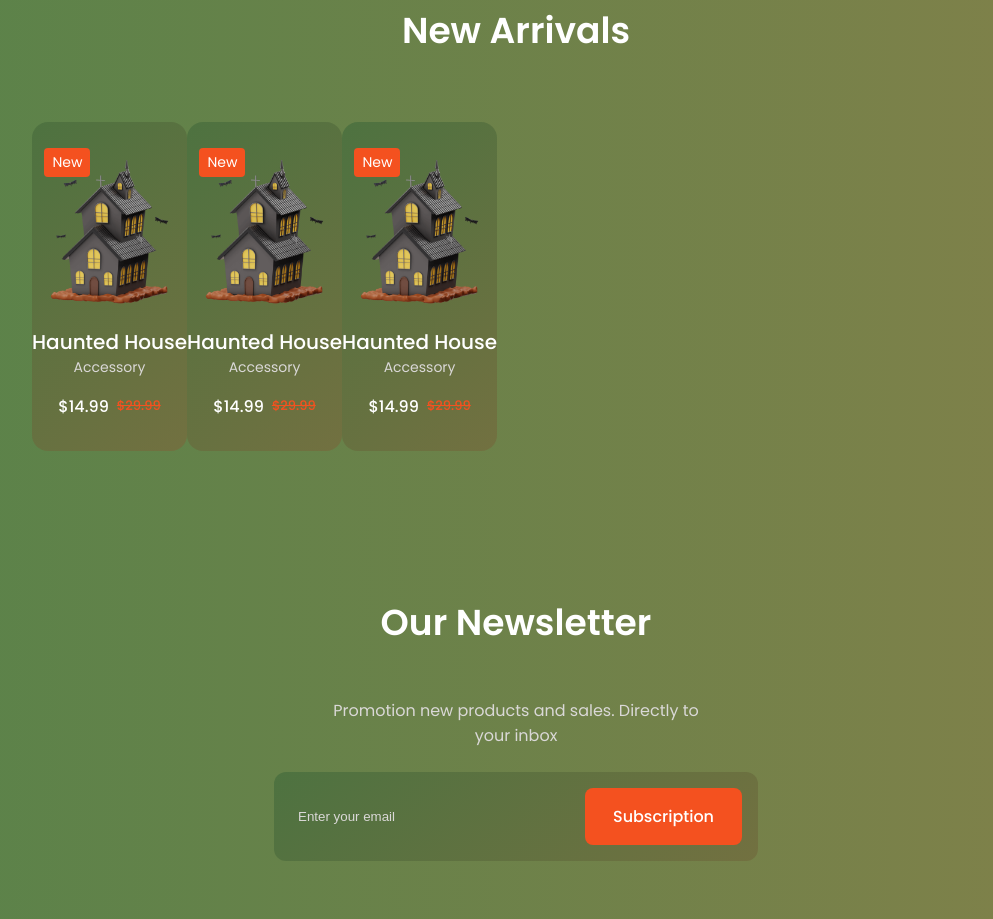
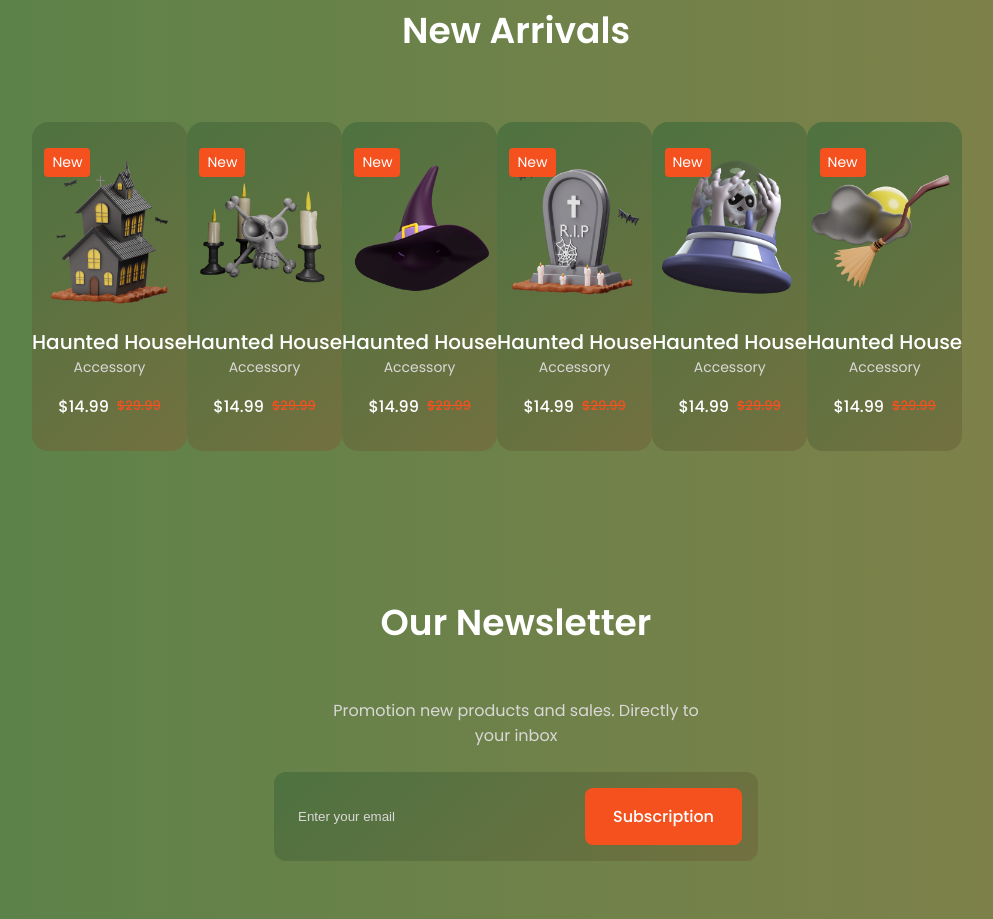
Before and after one commit to muzammilpro/Haloween-Website-in-react.js, a React (Create React App) app: page / in a window 1280 px wide. Shown: the part 3240-4159 px from the top of the page, without its empty margins (124-1117 px from the left). Built offline with nearby package versions, Linux system fonts and the light colour scheme.

Commit message:
Do Some Changes

```diff
--- a/src/components/NewArrivals/NewArrivals.js
+++ b/src/components/NewArrivals/NewArrivals.js
@@ -1,4 +1,10 @@
 import Cards from '../NewArrivalsCards/NewArrivalsCards'
+import NewArivalCardImg1 from '../../images/new1-img.png'
+import NewArivalCardImg2 from '../../images/new2-img.png'
+import NewArivalCardImg3 from '../../images/new3-img.png'
+import NewArivalCardImg4 from '../../images/new4-img.png'
+import NewArivalCardImg5 from '../../images/new5-img.png'
+import NewArivalCardImg6 from '../../images/new6-img.png'
 
 export default function NewArrivals() {
     return (
@@ -12,9 +18,12 @@ export default function NewArrivals() {
                         <div className="swiper-wrapper">
 
 
-                            <Cards />
-                            <Cards />
-                            <Cards />
+                            <Cards scr={NewArivalCardImg1} />
+                            <Cards scr={NewArivalCardImg2} />
+                            <Cards scr={NewArivalCardImg3} />
+                            <Cards scr={NewArivalCardImg4} />
+                            <Cards scr={NewArivalCardImg5} />
+                            <Cards scr={NewArivalCardImg6} />
 
 
                         </div>
--- a/src/components/NewArrivalsCards/NewArrivalsCards.js
+++ b/src/components/NewArrivalsCards/NewArrivalsCards.js
@@ -1,11 +1,11 @@
-import Image from '../../images/new1-img.png'
 
-export default function NewArrivalsCards() {
+
+export default function NewArrivalsCards(props) {
     return (
         <div>
             <div className="new__content swiper-slide">
                 <div className="new__tag">New</div>
-                <img src={Image} alt="" className="new__img" />
+                <img src={props.scr} alt="" className="new__img" />
                 <h3 className="new__title">Haunted House</h3>
                 <span className="new__subtitle">Accessory</span>
 
```
